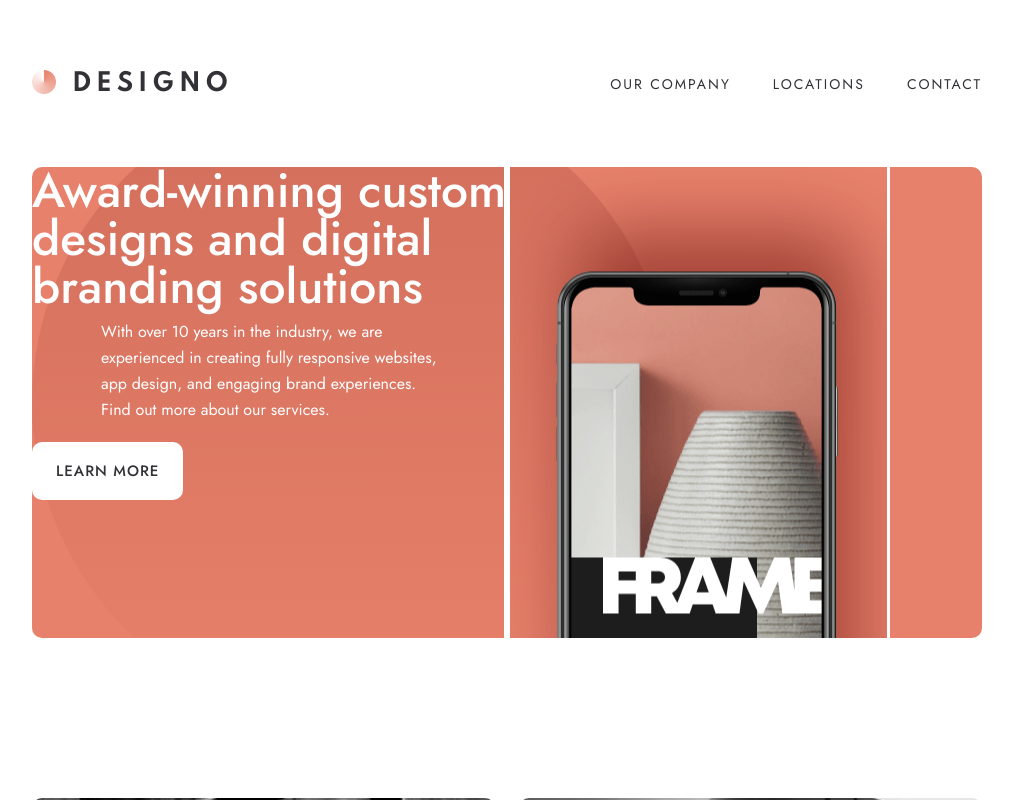
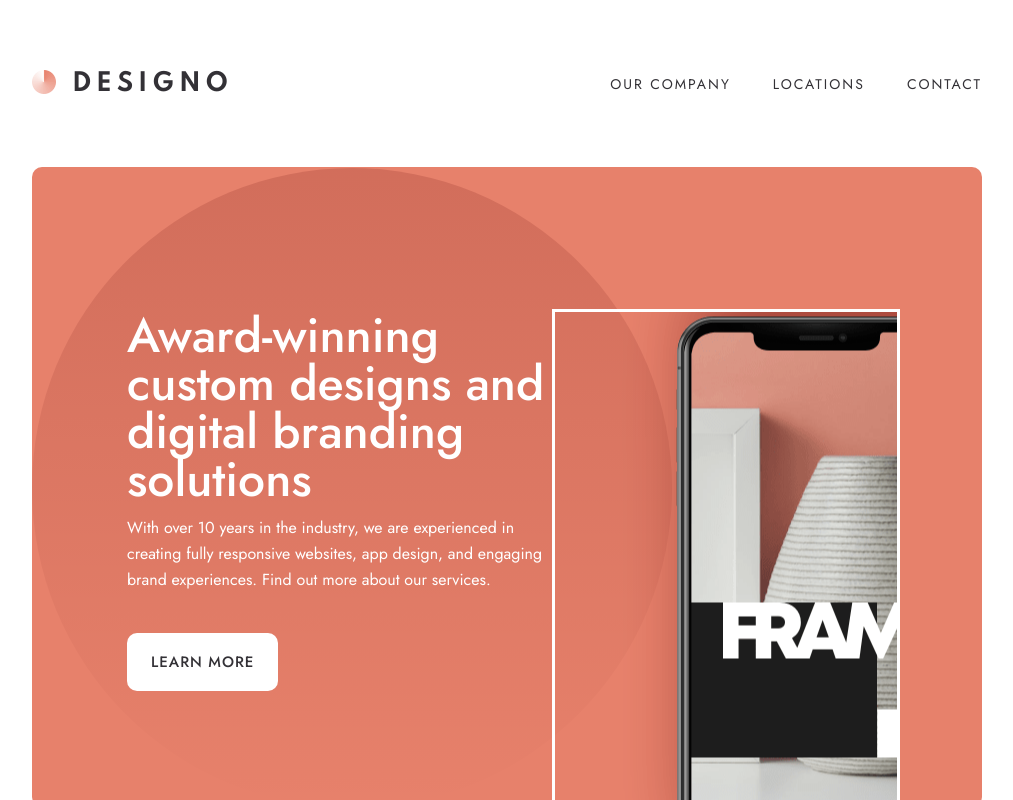
Before and after one commit to presh-031/designo, a Next.js app: page / in a window 1280 px wide. Shown: the top 800 px of the page, without its empty margins (133-1146 px from the left). Built offline with nearby package versions, Linux system fonts and the light colour scheme.

Commit message:
fix: fixed styles in index pagehero

```diff
--- a/components/Hero.tsx
+++ b/components/Hero.tsx
@@ -2,12 +2,12 @@ import WhiteButton from "./WhiteButton";
 
 const Hero = () => {
   return (
-    <div className=" bg-peach bg-[url('../assets/home/desktop/bg-pattern-hero-home.svg')] bg-left bg-no-repeat pt-[8.0rem] text-center text-white sm:mx-[4rem] sm:rounded-2xl sm:pt-[6rem] xl:mx-[16.5rem] xl:flex xl:pt-0">
-      <div className="mx-[2.4rem] outline sm:mx-[5.80rem] xl:mx-0 xl:w-[50%] xl:text-left">
-        <p className="mb-[1.4rem] text-[3.2rem] font-medium leading-[3.6rem]  sm:mb-[0.80rem] sm:text-[4.8rem] sm:leading-[4.8rem]">
+    <div className=" bg-peach bg-[url('../assets/home/desktop/bg-pattern-hero-home.svg')] bg-left bg-no-repeat pt-[8.0rem] text-center text-white sm:mx-[4rem] sm:rounded-2xl sm:pt-[6rem] xl:mx-[16.5rem] xl:flex xl:pl-[9.5rem] xl:pt-[14.5rem]">
+      <div className="mx-[2.4rem]   sm:mx-auto sm:max-w-[58rem] xl:mx-0 xl:w-[50%] xl:max-w-none xl:text-left">
+        <p className="mb-[1.4rem] text-[3.2rem] font-medium leading-[3.6rem]  sm:mb-[0.80rem]  sm:text-[4.8rem] sm:leading-[4.8rem] xl:mb-[1.1rem]">
           Award-winning custom designs and digital branding solutions
         </p>
-        <p className="mb-[2.4rem] text-[1.5rem] font-normal leading-[2.5rem] sm:mb-[1.90rem] sm:px-[6.9rem] sm:text-[1.6rem] sm:leading-[2.6rem]">
+        <p className="xl:w- mb-[2.4rem] text-[1.5rem] font-normal leading-[2.5rem]  sm:mb-[1.90rem] sm:px-[6.9rem] sm:text-[1.6rem] sm:leading-[2.6rem] xl:mb-[4rem] xl:px-0">
           With over 10 years in the industry, we are experienced in creating
           fully responsive websites, app design, and engaging brand experiences.
           Find out more about our services.
@@ -16,7 +16,7 @@ const Hero = () => {
       </div>
 
       {/* h-37.1rem? */}
-      <div className="h-[47.1rem] bg-[url('../assets/home/desktop/image-hero-phone.png')] bg-[center_top_-6.55rem] bg-no-repeat  px-[2.1rem]  outline xl:w-[40%]"></div>
+      <div className="h-[47.1rem] bg-[url('../assets/home/desktop/image-hero-phone.png')] bg-[center_top_-6.55rem] bg-no-repeat px-[2.1rem] outline  xl:h-[49.5rem] xl:w-[40%] xl:bg-[left_-5rem_top_-16.55rem]"></div>
     </div>
   );
 };
```
